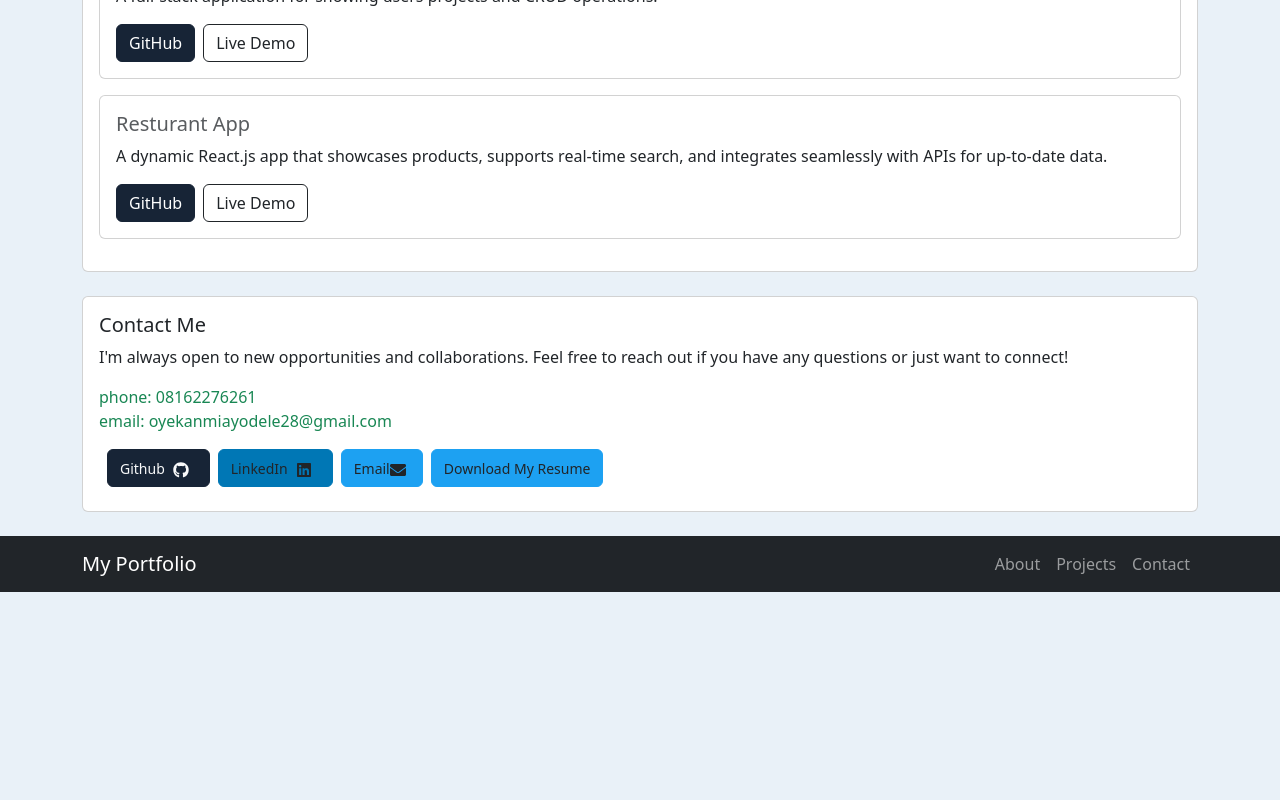
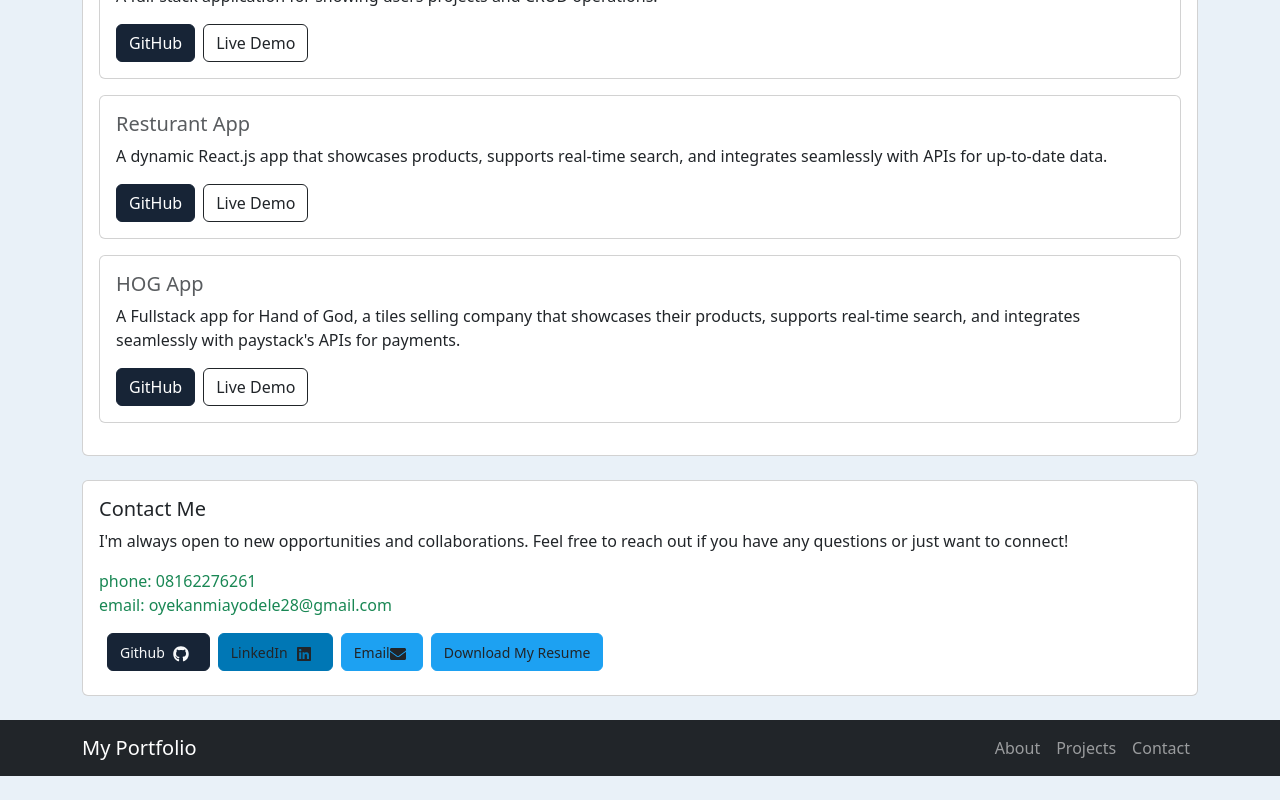
Before and after one commit to oyeks-ayo/My_Portfolio_Site, a React (Vite) app: page / in a window 1280 px wide. Shown: the part 795-1595 px from the top of the page. Before the commit the page ends 1411 px from the top, so only its background shows below. Built offline with nearby package versions, Linux system fonts and the light colour scheme.

Commit message:
added a new app developed hogapp to my projects

```diff
--- a/src/Projects.jsx
+++ b/src/Projects.jsx
@@ -16,7 +16,12 @@ const Projects = () => {
             github: 'https://github.com/oyeks-ayo/restaurant',
             demo: 'https://oyeks-ayo.github.io/restaurant/',
           },
-
+        {
+            title: 'HOG App',
+            description: 'A Fullstack app for Hand of God, a tiles selling company that showcases their products, supports real-time search, and integrates seamlessly with paystack\'s APIs for payments.',
+            github: 'https://github.com/oyeks-ayo/hogapp',
+            demo: 'https://adamsonia62.pythonanywhere.com/',
+          },
     ];
   return (
     <div>
```
